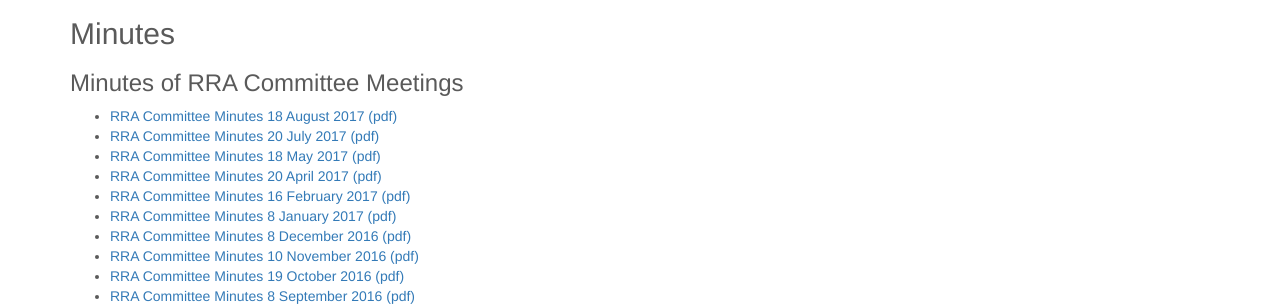
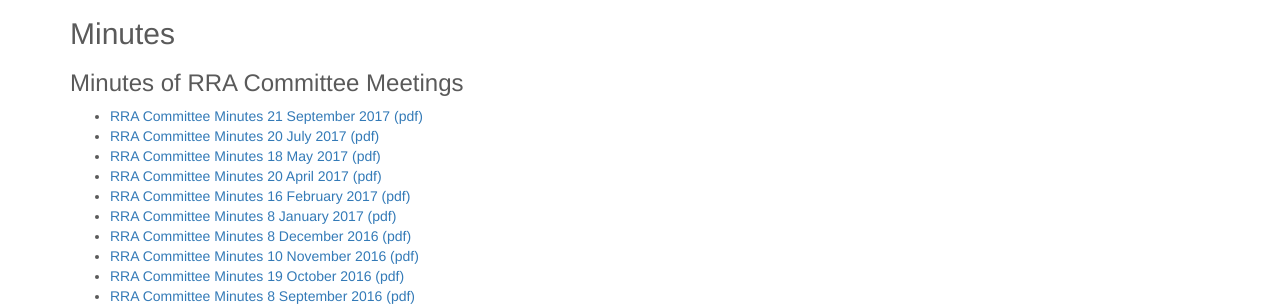
Before and after one commit to rakinoratepayers/rakinoratepayers.github.io, a Jekyll site: the page built from members.md, in a window 1280 px wide. Shown: the part 546-852 px from the top of the page. Built offline with Jekyll 4.4.1, drawn with Linux system fonts in a browser that asks for light colours; nearby versions of some CDN libraries.

Commit message:
september minutes

```diff
--- a/members.md
+++ b/members.md
@@ -31,7 +31,7 @@ Newsletters are produced quarterly and are emailed to all members. Newsletters a
 ## Minutes
 
 ### Minutes of RRA Committee Meetings
-- [RRA Committee Minutes 18 August 2017 (pdf)](/assets/minutes/170817 RRA Committee Minutes 18 Aug 2017.pdf)
+- [RRA Committee Minutes 21 September 2017 (pdf)](/assets/minutes/170921 RRA Committee Minutes 21 Sep 2017.pdf)
 - [RRA Committee Minutes 20 July 2017 (pdf)](/assets/minutes/170720 RRA Committee Minutes 20 July 2017.pdf)
 - [RRA Committee Minutes 18 May 2017 (pdf)](/assets/minutes/170518 RRA Committee Minutes 18 May 2017.pdf)
 - [RRA Committee Minutes 20 April 2017 (pdf)](/assets/minutes/170420 RRA Committee Minutes 20 Apr 2017.pdf)
```
Also changed, not shown: 1 other file.
